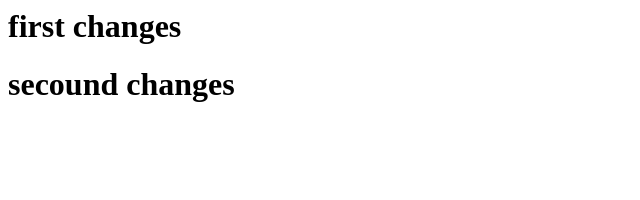
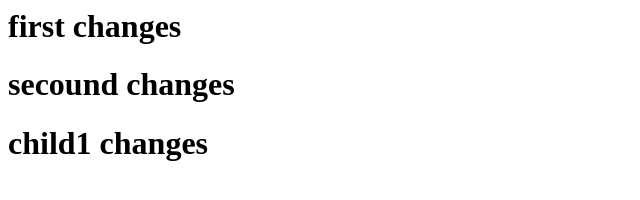
Before and after one commit to RakeshGothwal2307/test_project, a plain HTML site: page test_project/index.html in a window 1280 px wide. Shown: the whole page, without its empty margins (0-640 px from the left). Drawn offline with Linux system fonts and the light colour scheme.

Commit message:
changes child1

```diff
--- a/test_project/index.html
+++ b/test_project/index.html
@@ -1,2 +1,3 @@
 <h1>first changes</h1>
 <h1>secound changes</h1>
+<h1>child1 changes</h1>
```
